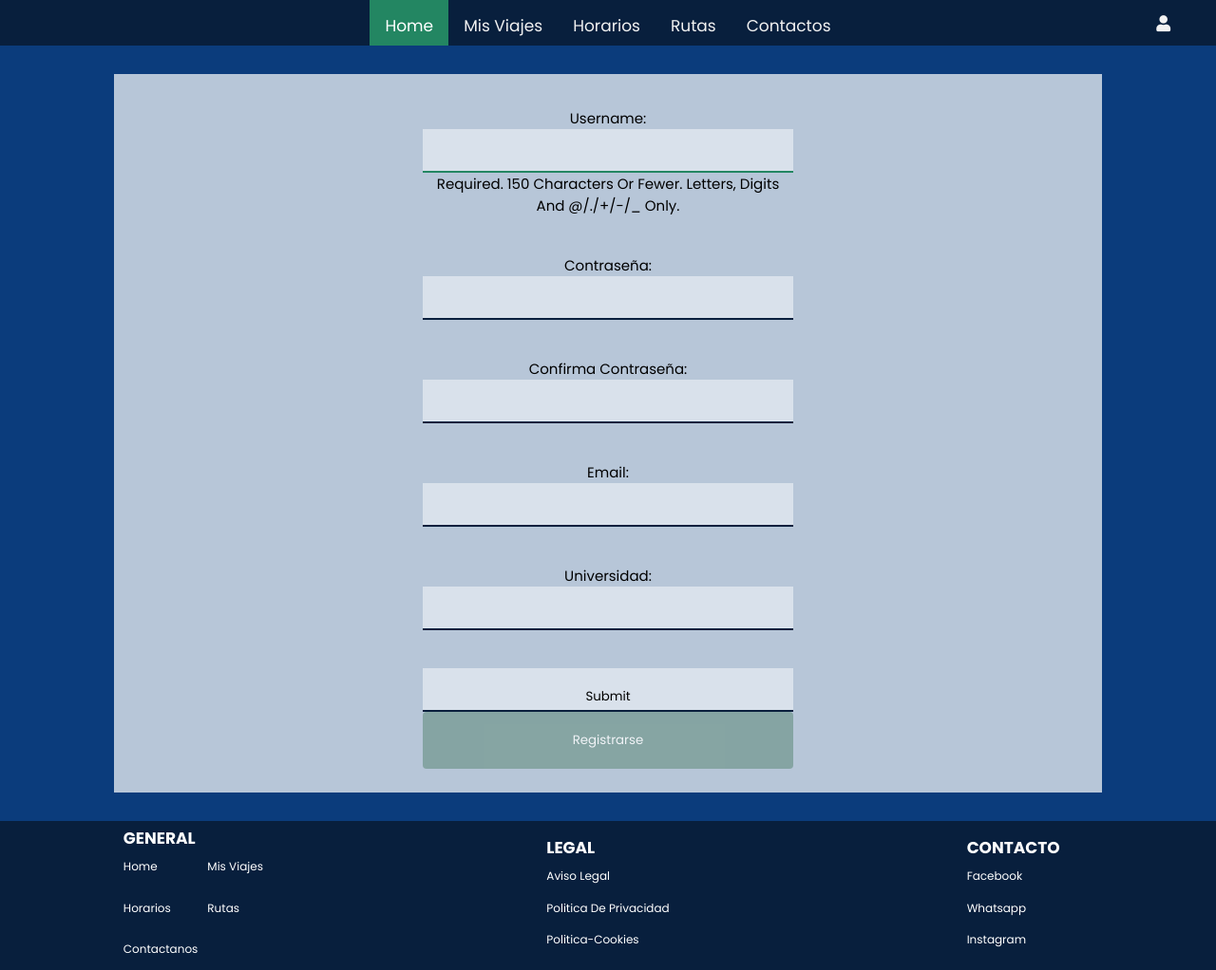
After one commit to mmc31-08/-UnipoolingProyect, a Django app: page /register/ in a window 1280 px wide. The commit adds this page. Shown: the whole page at 95% size. Run offline with Django 3.2, Linux system fonts and the light colour scheme.

Commit message:
cuarto commit

```diff
--- a/Unipooling website/Unipooling/urls.py
+++ b/Unipooling website/Unipooling/urls.py
@@ -16,9 +16,14 @@ Including another URLconf
 from django.contrib import admin
 from django.urls import path, include
 from app import views as appViews
+from django.contrib.auth.views import LoginView, LogoutView
+
 
 urlpatterns = [
     path('admin/', admin.site.urls),
     path('', appViews.home, name="home"),
-    path('principal/', appViews.principal, name="principal")
+    path('principal/', appViews.principal, name="principal"),
+    path('register/', appViews.register, name="register"),
+    path('login/', LoginView.as_view(template_name='login.html'), name='login'),
+    path('logout/', LogoutView.as_view(template_name='logout.html'), name='logout'),
 ]
--- a/Unipooling website/app/forms.py
+++ b/Unipooling website/app/forms.py
@@ -1 +1,14 @@
 from django import forms
+from django.contrib.auth.forms import UserCreationForm
+from django.contrib.auth.models import User
+
+class UserRegisterForm(UserCreationForm):
+    email  = forms.EmailField()
+    password1= forms.CharField(label='Contraseña', widget=forms.PasswordInput)
+    password2= forms.CharField(label='Confirma Contraseña', widget=forms.PasswordInput)
+    universidad=forms.CharField()
+
+    class meta:
+        model = User
+        fields =['username', 'email', 'password1', 'password2', 'universidad']
+        help_texts = {k:"" for k in fields}
--- a/Unipooling website/app/models.py
+++ b/Unipooling website/app/models.py
@@ -1,4 +1,5 @@
 from django.db import models
+
 
 class usuario(models.Model):
     id=models.AutoField(primary_key=True)
--- a/Unipooling website/app/static/css/inicio.css
+++ b/Unipooling website/app/static/styles/inici.css
@@ -53,21 +53,6 @@ html{
     color: #238662;
 }
 
-.info{
-    height: auto;
-    width: auto;
-    margin: 30px 120px 30px 120px;
-    background-color: rgba(255, 255, 255, 0.705);
-    justify-items: center;
-    padding: 5px;
-}
-
-.info p{
-    font-size: 25px;
-    text-align: center;
-    opacity: 100%;
-}
-
 .topnav a {
 float: left;
 display: block;
@@ -92,6 +77,70 @@ color: white;
 display: flex;
 }
 
+form {
+  margin: 0px 300px 0 300px;
+  padding: 20px;
+  font-size: 2rem;
+}
+
+input {
+  width: 100%;
+  border: 0;
+  border-bottom: 2px solid #081f3d;
+  outline: 0;
+  background: rgba(255, 255, 255, 0.466);
+  padding: 20px 0 4px;
+  color: black;
+}
+
+input:focus {
+border-color: #238662;
+color: #2C3238;
+}
+
+button#submit {
+  width: 100%;
+  padding: 20px 0;
+  text-align: center;
+  background: #7A9D96;
+  color: #fff;
+  border: 0;
+  border-radius: 4px;
+  opacity: .8;
+  transition: .35s linear;
+}
+
+button#submit:hover {
+  opacity: 1;
+}
+
+
+.notification {
+  text-align: center;
+  padding: 10px 20px;
+  border-radius: 4px;
+  color: #fff;
+  font-size: 2rem;
+}
+.success {
+  background: #238662;
+  color: white;
+}
+.error {
+  background: #AB3444;
+  color: white;
+  margin-bottom: 20px;
+}
+
+.info{
+  height: auto;
+  width: auto;
+  margin: 30px 120px 30px 120px;
+  background-color: rgba(255, 255, 255, 0.705);
+  justify-items: center;
+  padding: 5px;
+}
+
 
 .info h1{
   font-size: 62px;
@@ -100,12 +149,12 @@ display: flex;
 }
 
 .info p{
+  font-size: 15px;
+  text-align: center;
   margin: 10px 0 40px;
-  font-size: 14px;
   color: black;
   text-transform: uppercase;
 }
-
 
 .boton{
   display: flex;
--- a/Unipooling website/app/templates/home.html
+++ b/Unipooling website/app/templates/home.html
@@ -5,7 +5,7 @@
 <head>
     <meta charset="UTF-8">
     <title> Login and Registration</title>
-    <link rel="stylesheet" href='{%static "css/registro.css" %}'>
+    <link rel="stylesheet" href='{%static "styles/registr.css" %}'>
     <link rel="stylesheet" href="https://cdnjs.cloudflare.com/ajax/libs/font-awesome/5.15.3/css/all.min.css">
     <meta name="viewport" content="width=device-width, initial-scale=1.0">
     <link rel="preconnect" href="https://fonts.googleapis.com">
--- a/Unipooling website/app/templates/inicio.html
+++ b/Unipooling website/app/templates/inicio.html
@@ -8,9 +8,9 @@
     <meta name="viewport" content="width=device-width, initial-scale=1.0">
     <title>UNIPOOLING</title>
     <link rel="stylesheet" href="https://cdnjs.cloudflare.com/ajax/libs/font-awesome/5.15.3/css/all.min.css">
-    <link rel="stylesheet" href='{%static "css/inicio.css" %}'>
-    <link rel="stylesheet" href='{%static "css/foote.css" %}'>
-    <link rel="stylesheet" href='{%static "css/navbar.css" %}'>
+    <link rel="stylesheet" href='{%static "styles/inici.css" %}'>
+    <link rel="stylesheet" href='{%static "styles/foote.css" %}'>
+    <link rel="stylesheet" href='{%static "styles/navbar.css" %}'>
     <link rel="preconnect" href="https://fonts.googleapis.com">
 <link rel="preconnect" href="https://fonts.gstatic.com" crossorigin>
 <link href="https://fonts.googleapis.com/css2?family=Poppins:wght@100;200;300;400;600;700&display=swap" rel="stylesheet">
@@ -33,6 +33,14 @@
         </div>
 
     </header>
+
+	{% if messages %}
+		{% for message in messages %}
+		<div class="notification {{ message.tags}}">
+			{{ message }}
+		</div>
+		{% endfor %}
+	{% endif %}
 
     <main>
 
--- /dev/null
+++ b/Unipooling website/app/templates/register.html
@@ -0,0 +1,16 @@
+{% extends 'inicio.html' %}
+
+{% block content%}
+<div class="info">
+
+<form class="form" method="post" action="">
+
+    {% csrf_token %}
+    {{ form.as_p }}
+    <input type="submit">
+    <button type="submit" id="submit">Registrarse</button>
+
+</form>
+</div>
+
+{% endblock %}
--- a/Unipooling website/app/views.py
+++ b/Unipooling website/app/views.py
@@ -1,4 +1,6 @@
-from django.shortcuts import render
+from django.shortcuts import render, redirect
+from django.contrib import messages
+from .forms import UserRegisterForm
 
 # Create your views here.
 def home(request):
@@ -7,3 +9,18 @@ def home(request):
 
 def principal(request):
     return render(request, 'principal.html')
+
+
+def register(request):
+    if request.method=='POST':
+        form= UserRegisterForm(request.POST)
+        if form.is_valid():
+            form.save()
+            username= form.cleaned_data['username']
+            messages.success(request, f'usuario {username} creado')
+            return redirect('principal')
+    else:
+        form=UserRegisterForm()
+
+    context= { 'form' : form}
+    return render(request,'register.html', context)
```
Also changed, not shown: Unipooling website/Unipooling/settings.py (+8 -2 lines), Unipooling website/app/templates/login.html (added, +16 -0 lines), Unipooling website/app/templates/logout.html (added, +7 -0 lines), Unipooling website/app/static/styles/foote.css (renamed from Unipooling website/app/static/css/foote.css), Unipooling website/app/static/styles/registr.css (renamed from Unipooling website/app/static/css/registro.css), Unipooling website/db.sqlite3.
